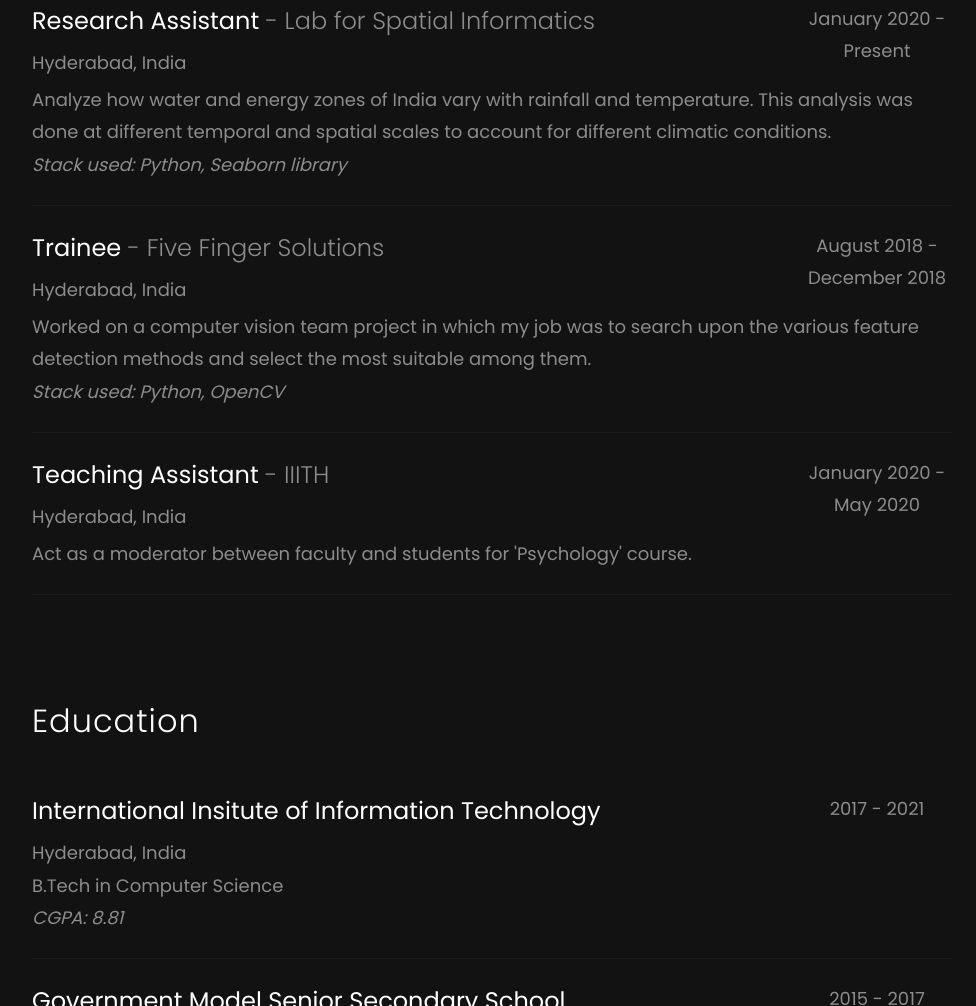
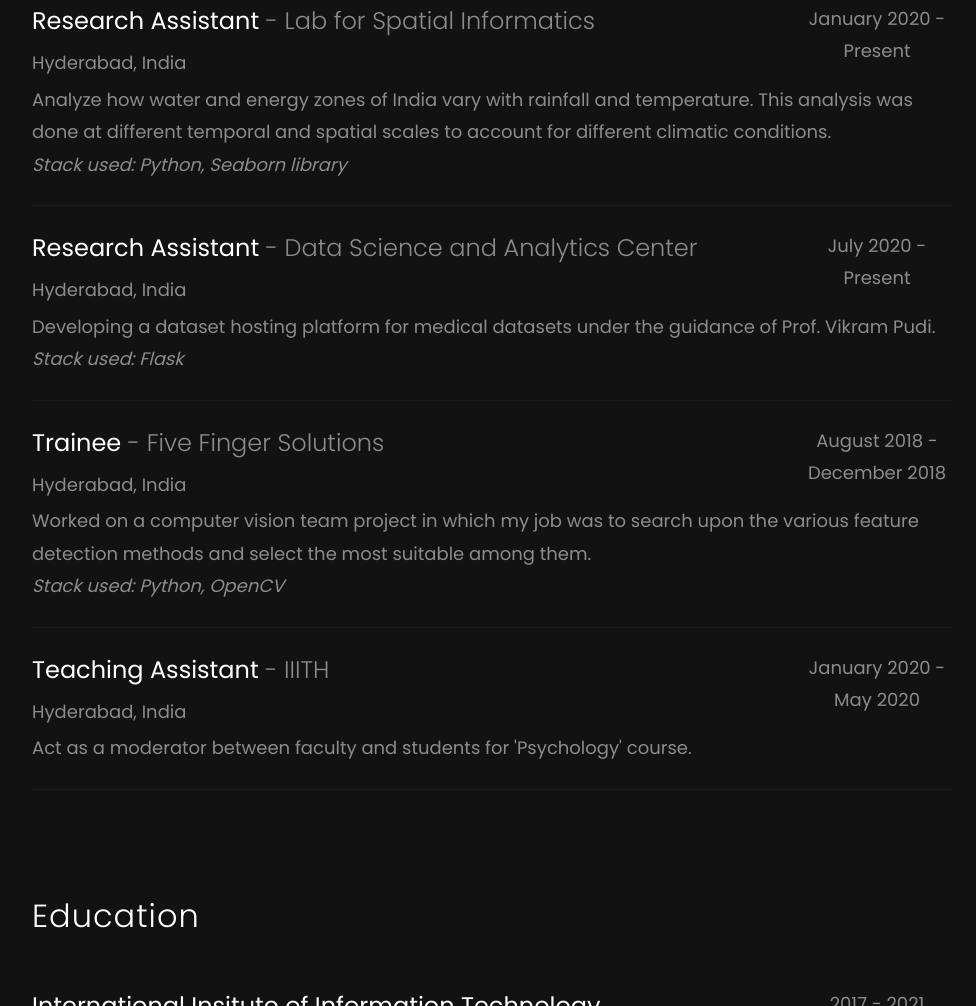
Before and after one commit to sarthak77/sarthak77.github.io, a plain HTML site: page about.html in a window 1280 px wide. Shown: the part 1503-2509 px from the top of the page, without its empty margins (243-1219 px from the left). Drawn offline with Linux system fonts and the light colour scheme; some packages are replaced by stand-ins of ours; no server answers; files whose address does not match are found by name.

Commit message:
workex updated

```diff
--- a/about.html
+++ b/about.html
@@ -204,6 +204,25 @@
 										<br>
 										<i>
 											Stack used: Python, Seaborn library
+										</i>
+									</div>
+								</div>
+
+
+								<div class="exp-wrap py-4">
+									<div class="desc">
+										<h4>Research Assistant <span> - Data Science and Analytics Center</span> </h4>
+										<p class="location">Hyderabad, India</p>
+									</div>
+									<div class="year" style="text-align: center;">
+										<p>July 2020 - Present</p>
+									</div>
+									<div style="width: 100%;">
+										Developing a dataset hosting platform for medical datasets under the guidance
+										of Prof. Vikram Pudi.
+										<br>
+										<i>
+											Stack used: Flask
 										</i>
 									</div>
 								</div>
```
Also changed, not shown: 1 other file.
